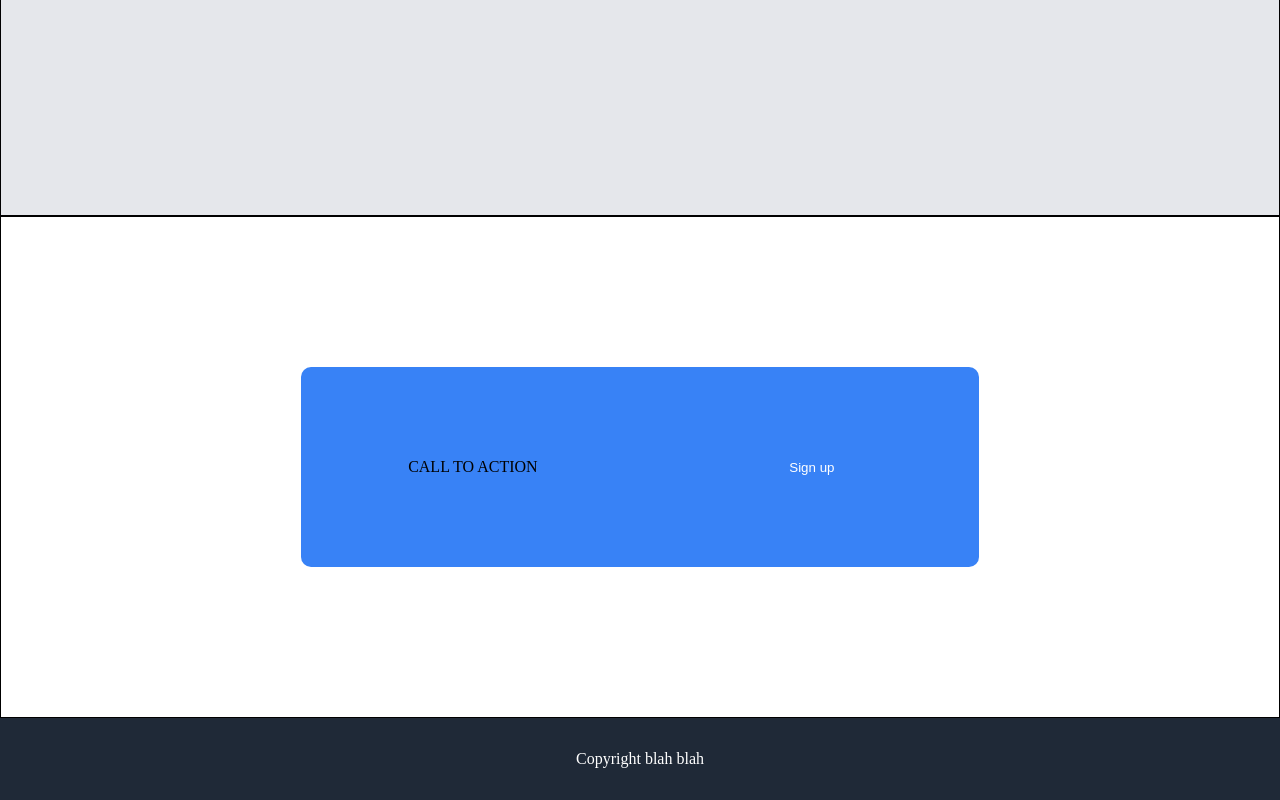
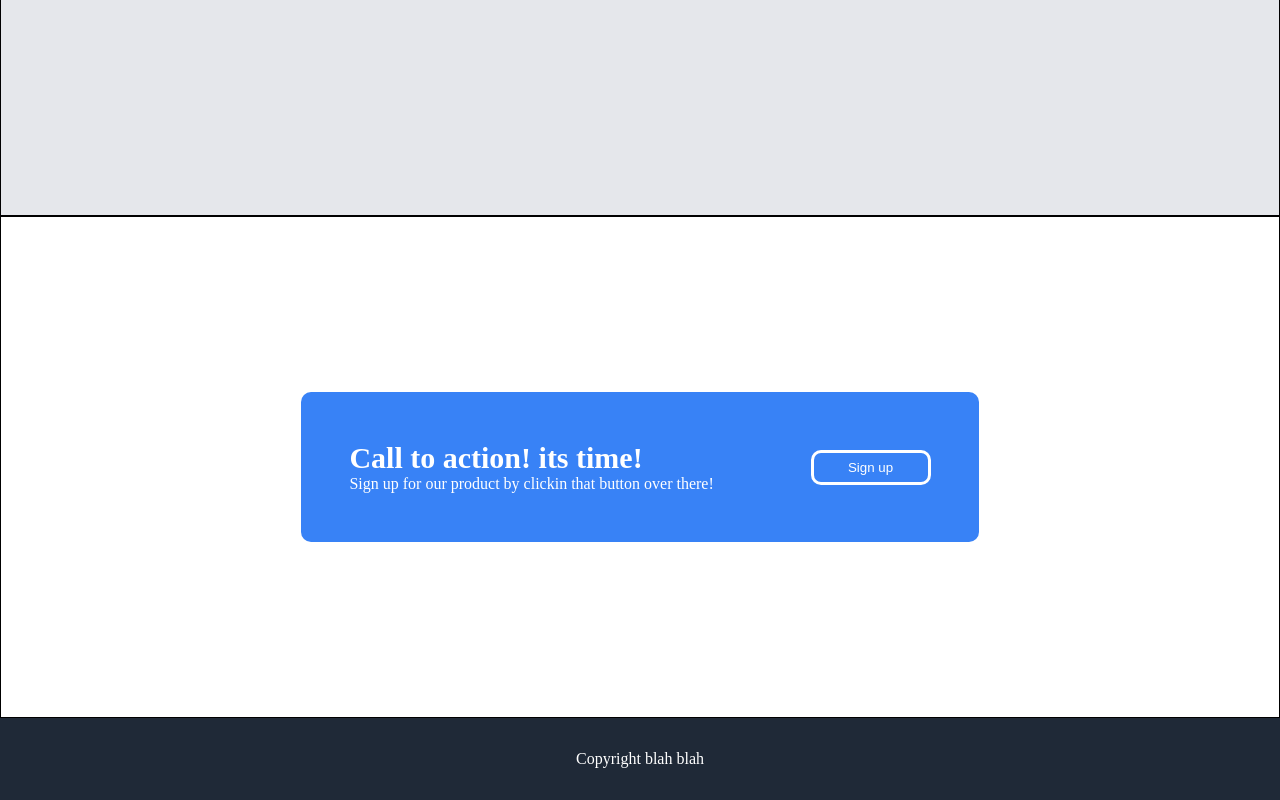
Before and after one commit to Sevamiau/odin-landing-page, a plain HTML site: page index.html in a window 1280 px wide. Shown: the part 1400-2200 px from the top of the page. Drawn offline with Linux system fonts and the light colour scheme.

Commit message:
TODO:banner 3

```diff
--- a/index.html
+++ b/index.html
@@ -39,8 +39,11 @@
         </div>
         <div class="cta-border">
             <div class="cta">
-                <div class="cta-banner">CALL TO ACTION</div>
-                <button id="cta-button">Sign up</button>
+                <div class="cta-text">
+                    <div class="cta1">Call to action! its time!</div>
+                    <div class="cta2">Sign up for our product by clickin that button over there!</div>
+                </div>
+                    <button id="cta-button">Sign up</button>
             </div>
         </div>
     </div>
--- a/style.css
+++ b/style.css
@@ -89,19 +89,30 @@ body {
     justify-content: space-around;
     align-items: center;
     width: 100pc;
-    height: 200px;
+    height: 150px;
     background-color: #3882F6;
     border-radius: 10px;
 }
 
 #cta-button {
     width: 120px;
-    height: 30px;
+    height: 35px;
     border: 10px;
-    border: none;
+    border: 3px solid white;
+    border-radius: 10px;
     color: white;
     background-color: #3882F6;
+}
 
+.cta1 {
+    color: white;
+    font-size: 30px;
+    font-weight: 600;
+}
+
+.cta2 {
+    color: white;
+    font-size: 20pxpx;
 }
 
 .img {
@@ -131,7 +142,7 @@ button {
 
 #sign-up {
     width: 120px;
-    height: 30px;
+    height: 35px;
     border-radius: 10px;
     color: white;
     border: none;
```
